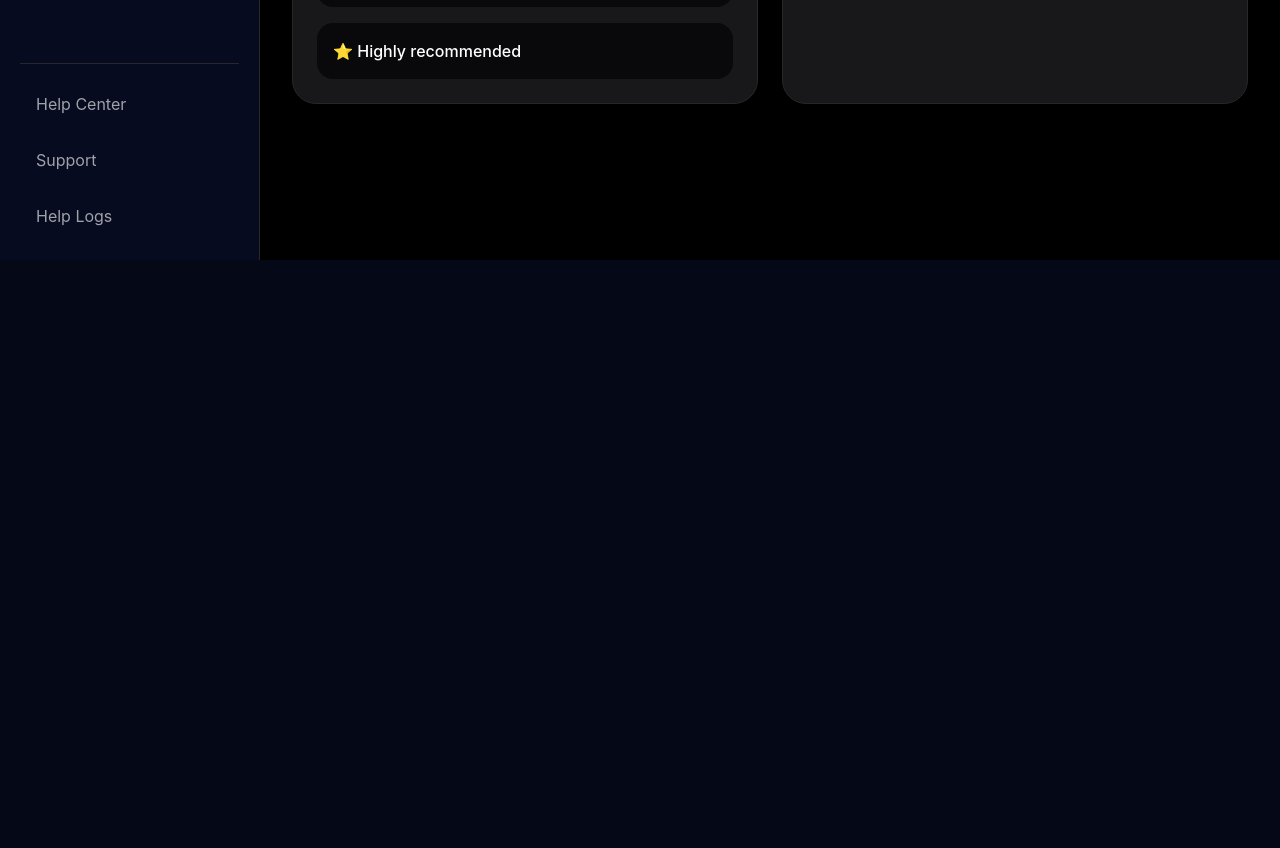
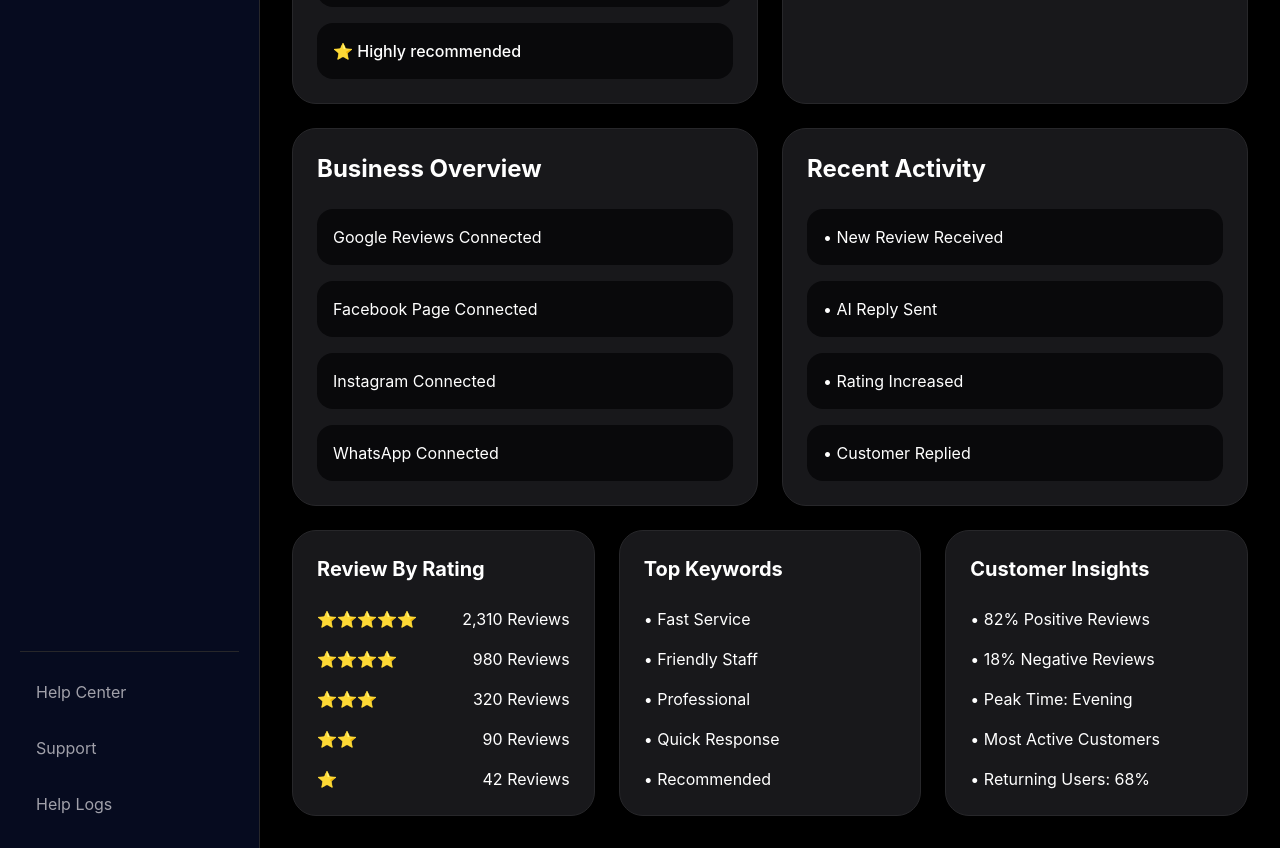
Before and after one commit to afnankhan123456/reviewreply-ai, a Next.js app: page /dashboard in a window 1280 px wide. Shown: the part 540-1388 px from the top of the page. Before the commit the page ends 800 px from the top, so only its background shows below. Built offline with nearby package versions, Linux system fonts and the light colour scheme.

Commit message:
Update page.tsx

```diff
--- a/app/dashboard/page.tsx
+++ b/app/dashboard/page.tsx
@@ -163,6 +163,143 @@ export default function DashboardPage() {
 
         </div>
 
+        <div className="grid grid-cols-1 xl:grid-cols-2 gap-6 mt-6">
+
+          <div className="bg-white dark:bg-zinc-900 border border-zinc-200 dark:border-zinc-800 rounded-3xl p-6">
+
+            <h2 className="text-2xl font-bold mb-6">
+              Business Overview
+            </h2>
+
+            <div className="space-y-4">
+
+              <div className="bg-zinc-100 dark:bg-zinc-950 rounded-2xl p-4">
+                Google Reviews Connected
+              </div>
+
+              <div className="bg-zinc-100 dark:bg-zinc-950 rounded-2xl p-4">
+                Facebook Page Connected
+              </div>
+
+              <div className="bg-zinc-100 dark:bg-zinc-950 rounded-2xl p-4">
+                Instagram Connected
+              </div>
+
+              <div className="bg-zinc-100 dark:bg-zinc-950 rounded-2xl p-4">
+                WhatsApp Connected
+              </div>
+
+            </div>
+
+          </div>
+
+          <div className="bg-white dark:bg-zinc-900 border border-zinc-200 dark:border-zinc-800 rounded-3xl p-6">
+
+            <h2 className="text-2xl font-bold mb-6">
+              Recent Activity
+            </h2>
+
+            <div className="space-y-4">
+
+              <div className="bg-zinc-100 dark:bg-zinc-950 rounded-2xl p-4">
+                • New Review Received
+              </div>
+
+              <div className="bg-zinc-100 dark:bg-zinc-950 rounded-2xl p-4">
+                • AI Reply Sent
+              </div>
+
+              <div className="bg-zinc-100 dark:bg-zinc-950 rounded-2xl p-4">
+                • Rating Increased
+              </div>
+
+              <div className="bg-zinc-100 dark:bg-zinc-950 rounded-2xl p-4">
+                • Customer Replied
+              </div>
+
+            </div>
+
+          </div>
+
+        </div>
+
+        <div className="grid grid-cols-1 xl:grid-cols-3 gap-6 mt-6">
+
+          <div className="bg-white dark:bg-zinc-900 border border-zinc-200 dark:border-zinc-800 rounded-3xl p-6">
+
+            <h2 className="text-xl font-bold mb-6">
+              Review By Rating
+            </h2>
+
+            <div className="space-y-4">
+
+              <div className="flex justify-between">
+                <span>⭐⭐⭐⭐⭐</span>
+                <span>2,310 Reviews</span>
+              </div>
+
+              <div className="flex justify-between">
+                <span>⭐⭐⭐⭐</span>
+                <span>980 Reviews</span>
+              </div>
+
+              <div className="flex justify-between">
+                <span>⭐⭐⭐</span>
+                <span>320 Reviews</span>
+              </div>
+
+              <div className="flex justify-between">
+                <span>⭐⭐</span>
+                <span>90 Reviews</span>
+              </div>
+
+              <div className="flex justify-between">
+                <span>⭐</span>
+                <span>42 Reviews</span>
+              </div>
+
+            </div>
+
+          </div>
+
+          <div className="bg-white dark:bg-zinc-900 border border-zinc-200 dark:border-zinc-800 rounded-3xl p-6">
+
+            <h2 className="text-xl font-bold mb-6">
+              Top Keywords
+            </h2>
+
+            <div className="space-y-4">
+
+              <div>• Fast Service</div>
+              <div>• Friendly Staff</div>
+              <div>• Professional</div>
+              <div>• Quick Response</div>
+              <div>• Recommended</div>
+
+            </div>
+
+          </div>
+
+          <div className="bg-white dark:bg-zinc-900 border border-zinc-200 dark:border-zinc-800 rounded-3xl p-6">
+
+            <h2 className="text-xl font-bold mb-6">
+              Customer Insights
+            </h2>
+
+            <div className="space-y-4">
+
+              <div>• 82% Positive Reviews</div>
+              <div>• 18% Negative Reviews</div>
+              <div>• Peak Time: Evening</div>
+              <div>• Most Active Customers</div>
+              <div>• Returning Users: 68%</div>
+
+            </div>
+
+          </div>
+
+        </div>
+
       </div>
 
     </div>
```
